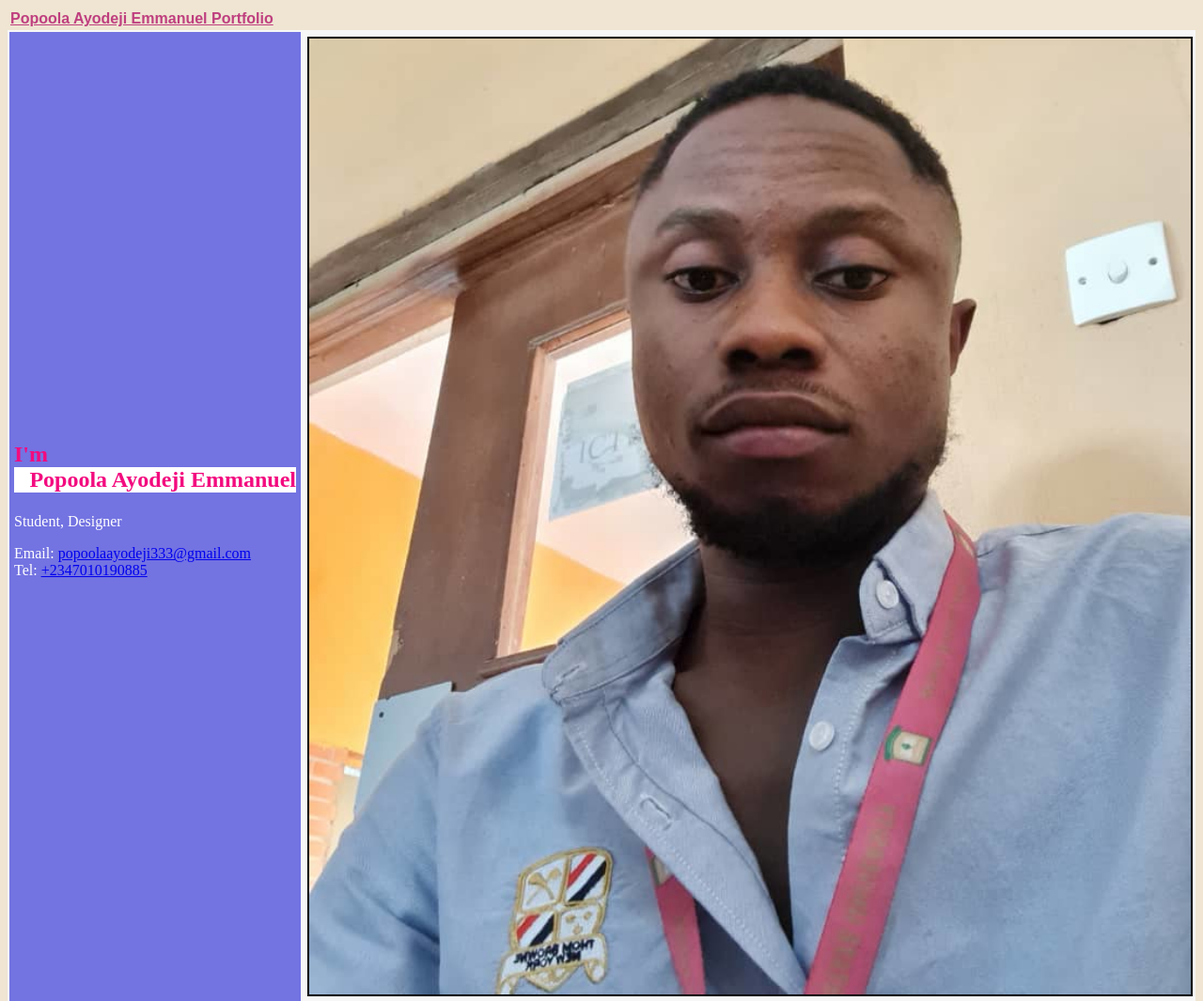
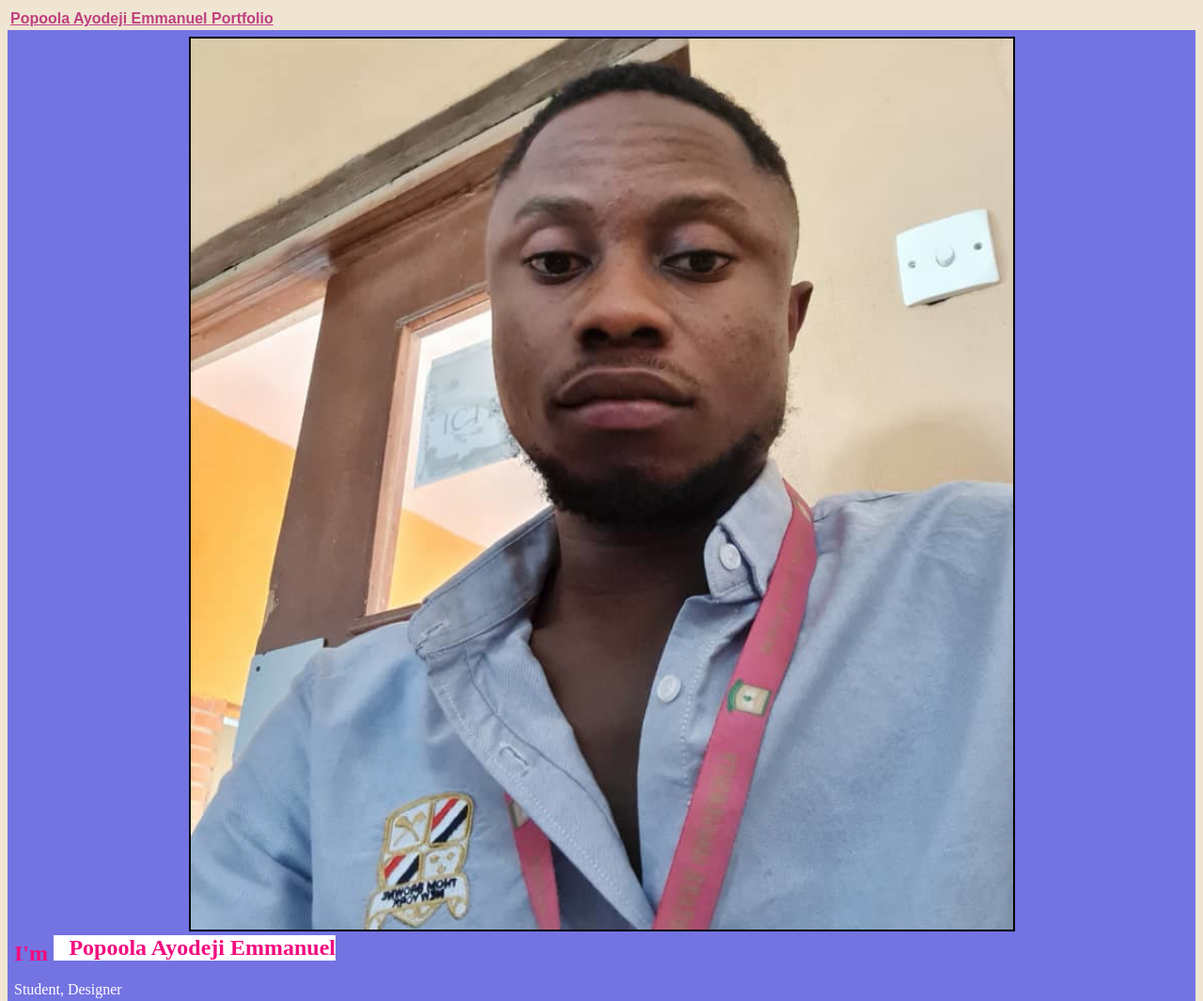
Before and after one commit to reformer4991/emma, a plain HTML site: page index.html in a window 1280 px wide. Shown: the top 1065 px of the page at 94% size. Drawn offline with Linux system fonts and the light colour scheme.

Commit message:
Update index.html

```diff
--- a/index.html
+++ b/index.html
@@ -16,9 +16,17 @@
         </td>
       </tr>
     </table>
-    <table width="100%" cellpadding="5" bgcolor="#F7F7F7">
+    <table width="100%" cellpadding="5" bgcolor="#7373E2">
       <tr height="400">
-        <td width="200" bgcolor="#7373E2">
+        <td width="100%">
+	<center>
+	<img
+            src="me-resize.jpeg"
+            alt="A picture of Emmanuel"
+            width="70%"
+            border="2"
+          />
+	</center>
           <font size="5" color="#F30B7F">
             <strong>I'm</strong>
             <marquee
@@ -42,14 +50,6 @@
             </p>
           </font>
         </td>
-        <td>
-          <img
-            src="me-resize.jpeg"
-            alt="A picture of Emmanuel"
-            width="100%"
-            border="2"
-          />
-        </td>
       </tr>
       <tr>
         <td align="middle" colspan="2">
```
